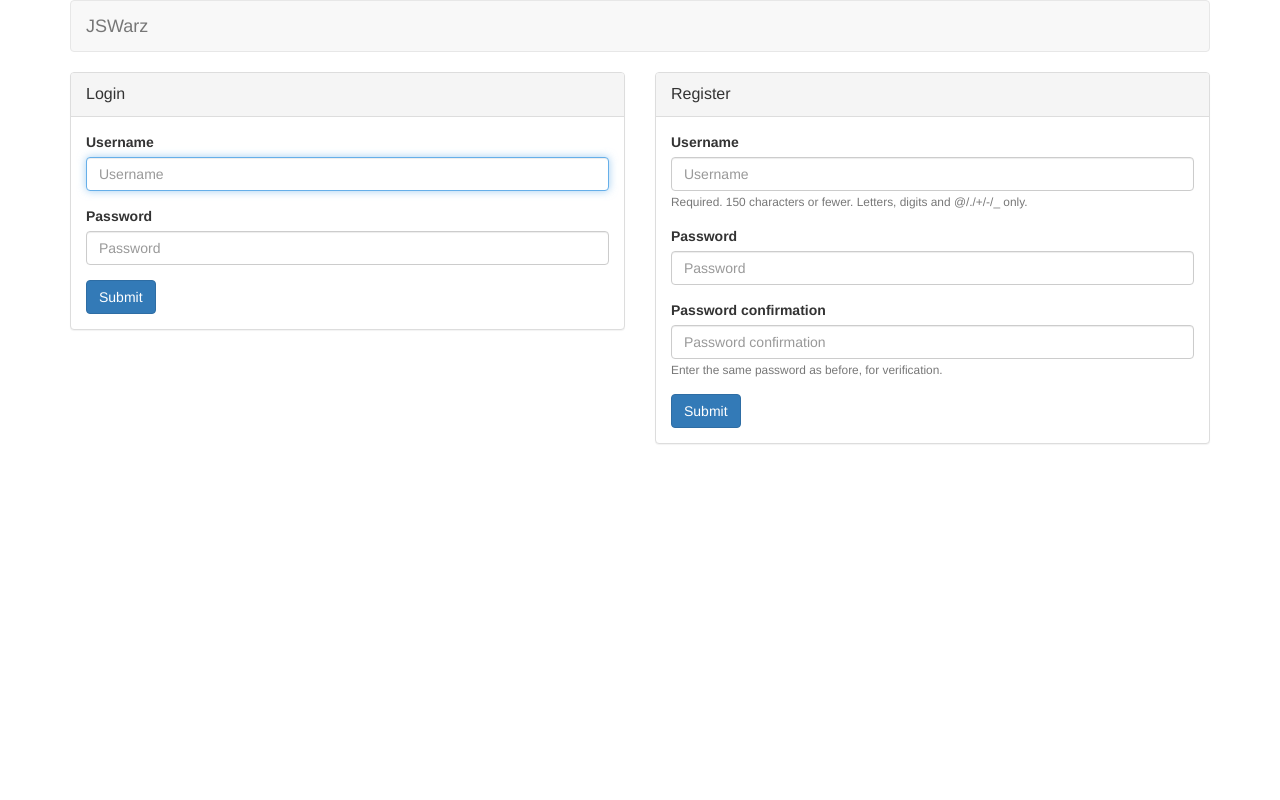
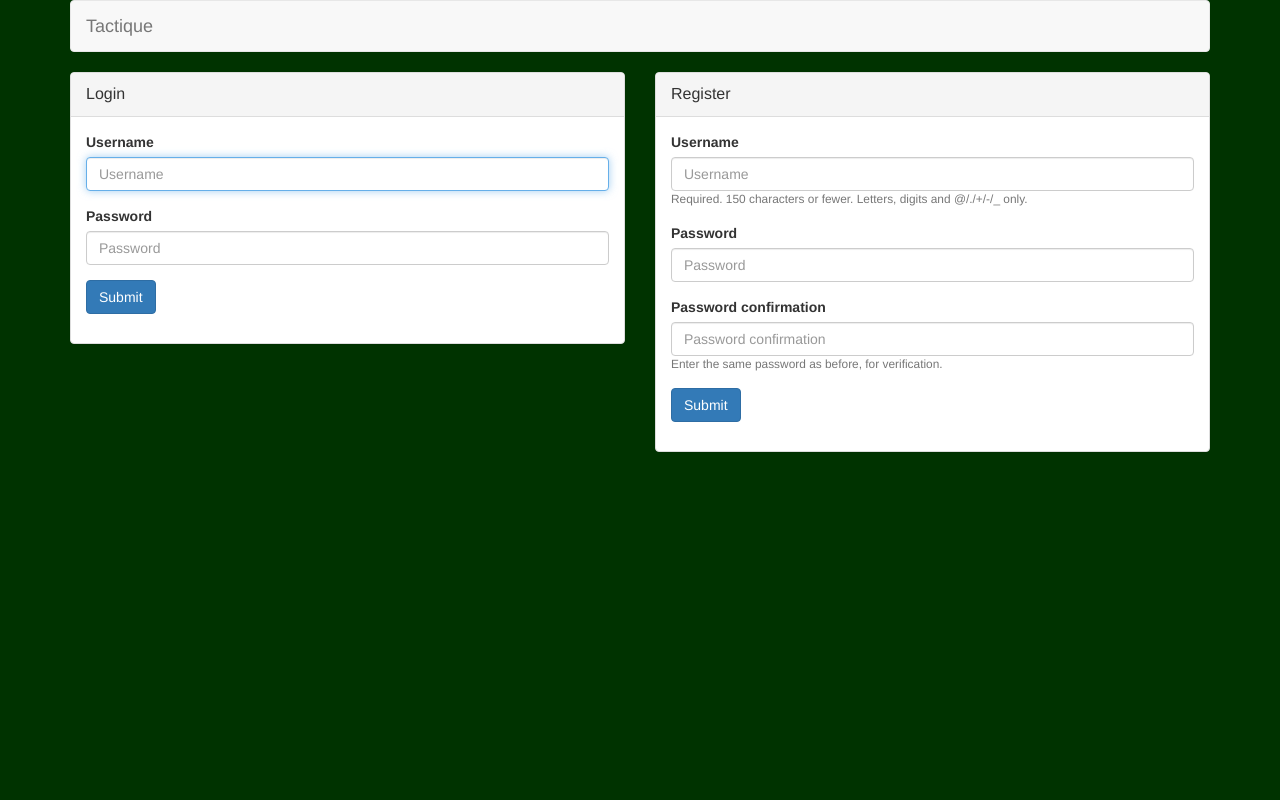
Before and after one commit to Tactique/webserver, a Django app: page / in a window 1280 px wide. Run offline with Django 3.2, Linux system fonts and the light colour scheme; some libraries are stand-ins or nearby versions.

Commit message:
Login page extends from base

```diff
--- /dev/null
+++ b/interface/templates/interface/base.html
@@ -0,0 +1,22 @@
+{% load staticfiles %}
+{% load bootstrap3 %}
+<html>
+    <head>
+        {% bootstrap_css %}
+        {% bootstrap_javascript %}
+        <link rel="stylesheet" type="text/css" href="{{ STATIC_URL }}css/siteWide.css">
+        <script type="text/javascript" src="{{ STATIC_URL }}jswars/js/libs/jQuery.js"></script>
+        <script type="text/javascript" src="{{ STATIC_URL }}jswars/js/libs/jquery.cookie.js"></script>
+        {% block head %}{% endblock %}
+    </head>
+    <body>
+        <div class="container">
+            <div class="navbar navbar-default" role="navigation">
+                <div class="navbar-header">
+                </div>
+                <span class="navbar-brand">Tactique</span>
+            </div>
+            {% block content %}{% endblock %}
+        </div>
+    </body>
+</html>
--- a/interface/templates/interface/login.html
+++ b/interface/templates/interface/login.html
@@ -1,23 +1,11 @@
-{% load staticfiles %}
+{% extends "interface/base.html" %}
 {% load bootstrap3 %}
-<!DOCTYPE html>
-
-<html>
-    <head>
-        {% bootstrap_css %}
-        {% bootstrap_javascript %}
-        <script type="text/javascript" src="{{ STATIC_URL }}jswars/js/libs/jQuery.js"></script>
-        <script type="text/javascript" src="{{ STATIC_URL }}jswars/js/libs/jquery.cookie.js"></script>
+{% block title %}Login{% endblock %}
+{% block head %}
 <script type="text/javascript" src="{{ STATIC_URL }}jswars/js/AjaxNetwork.js"></script>
 <script type="text/javascript" src="{{ STATIC_URL }}jswars/js/Site.js"></script>
-    </head>
-    <body>
-        <div class="container">
-            <div class="navbar navbar-default" role="navigation">
-                <div class="navbar-header">
-                </div>
-                <span class="navbar-brand">JSWarz</span>
-            </div>
+{% endblock %}
+{% block content %}
 <div class="row">
     <div id="login_error"></div>
 </div>
@@ -32,11 +20,11 @@
             <div class="panel-body">
                 <!-- All logins are happening via javascript, but a fallback might be
                 reasonable some day -->
-                            <form action="/", method="post" id="login">
+                <form id="login">
                     {% csrf_token %}
                     {% bootstrap_form login_form %}
                     {% buttons %}
-                                    <button type="submit" class="btn btn-primary" id="submitButton">Submit</button>
+                        <button class="btn btn-primary">Submit</button>
                     {% endbuttons %}
                 </form>
             </div>
@@ -50,17 +38,15 @@
                 </div>
             </div>
             <div class="panel-body">
-                            <form action="/" method="post" id="register">
+                <form id="register">
                     {% csrf_token %}
                     {% bootstrap_form registration_form %}
                     {% buttons %}
-                                    <button type="submit" class="btn btn-primary" id="registerButton">Submit</button>
+                        <button class="btn btn-primary">Submit</button>
                     {% endbuttons %}
                 </form>
             </div>
         </div>
     </div>
 </div>
-        </div>
-    </body>
-</html>
+{% endblock %}
--- /dev/null
+++ b/static/css/siteWide.css
@@ -0,0 +1,3 @@
+body {
+    background-color: #003300;
+}
```
Lines whose indentation alone changed are shown as unchanged.
